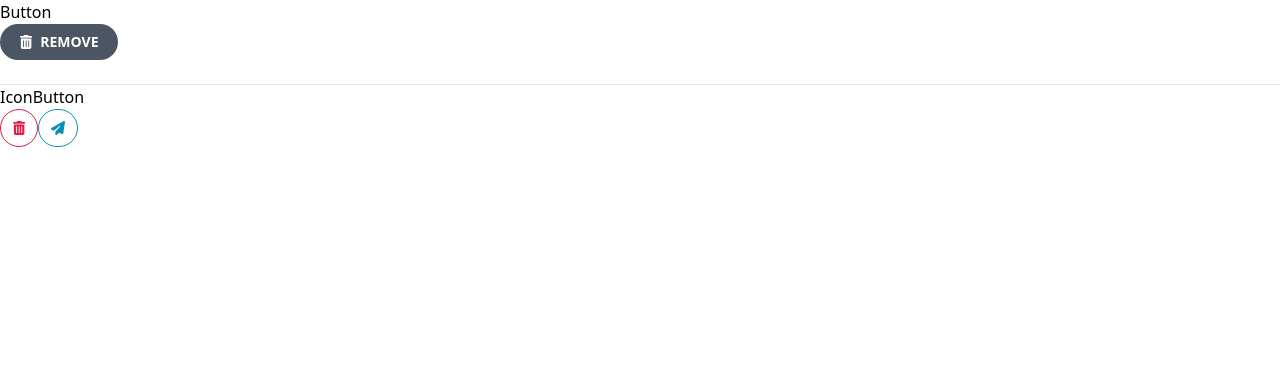
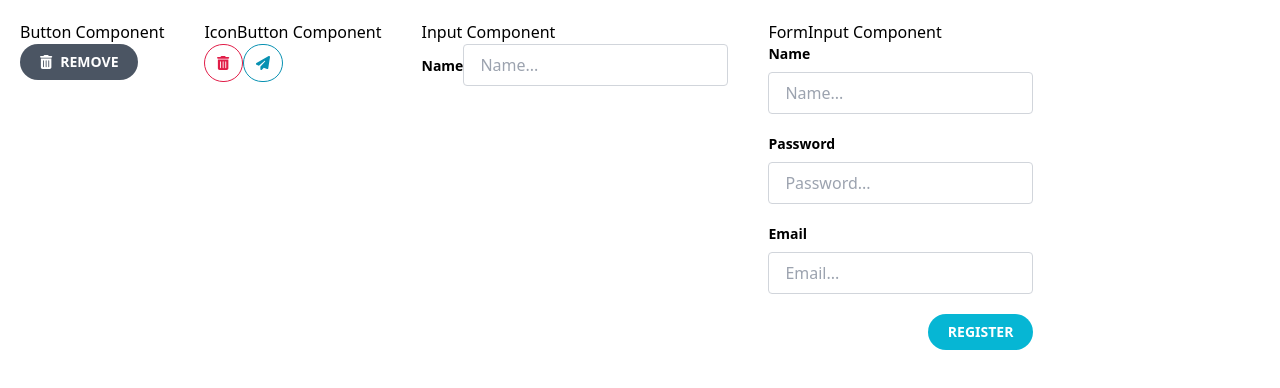
Before and after one commit to Monitel-IOT/pediatria-app-frontend, a React (Create React App) app: page /#/ in a window 1280 px wide. Shown: the top 388 px of the page. Built offline with nearby package versions, Linux system fonts and the light colour scheme; no server answers.

Commit message:
Feat: Add atoms, molecules and organisms

```diff
--- /dev/null
+++ b/src/components/UI/atoms/Input/Input.jsx
@@ -0,0 +1,12 @@
+import React from 'react';
+import PropTypes from 'prop-types';
+
+const Input = (props) => (
+  <input {...props} className="border-gray-300 py-2 px-4 border rounded focus:border-cyan-600 outline-0" />
+);
+
+Input.propTypes = {
+  type: PropTypes.string,
+};
+
+export default Input;
--- /dev/null
+++ b/src/components/UI/atoms/Label/Label.jsx
@@ -0,0 +1,13 @@
+import React from 'react';
+import PropTypes from 'prop-types';
+
+const Label = ({ children, htmlFor, ...props }) => (
+  <label htmlFor={htmlFor} {...props} className="text-sm font-bold mb-2">{children}</label>
+);
+
+Label.propTypes = {
+  children: PropTypes.oneOfType([PropTypes.string, PropTypes.node]),
+  htmlFor: PropTypes.string,
+};
+
+export default Label;
--- /dev/null
+++ b/src/components/UI/molecules/FormInput.jsx
@@ -0,0 +1,21 @@
+import React from 'react';
+import PropTypes from 'prop-types';
+import Input from '../atoms/Input/Input';
+import Label from '../atoms/Label/Label';
+
+const FormInput = ({
+  label, placeholder, type, ...props
+}) => (
+  <div {...props} className="flex flex-col mb-5">
+    <Label htmlFor={label}>{label}</Label>
+    <Input id={label} placeholder={placeholder} type={type} />
+  </div>
+);
+
+FormInput.propTypes = {
+  label: PropTypes.string,
+  placeholder: PropTypes.string,
+  type: PropTypes.string,
+};
+
+export default FormInput;
--- /dev/null
+++ b/src/components/UI/organisms/Stack/Stack.jsx
@@ -0,0 +1,27 @@
+import React from 'react';
+import PropTypes from 'prop-types';
+
+const Stack = ({ children, horizontal, ...props }) => {
+  const styles = (key) => {
+    switch (key) {
+      case 'left':
+        return 'text-left';
+      case 'center':
+        return 'text-center';
+      case 'right':
+        return 'text-right';
+      default:
+        return 'text-left';
+    }
+  };
+  return (
+    <div {...props} className={`${styles(horizontal)}`}>{children}</div>
+  );
+};
+
+Stack.propTypes = {
+  children: PropTypes.oneOfType([PropTypes.string, PropTypes.node]),
+  horizontal: PropTypes.string,
+};
+
+export default Stack;
--- a/src/components/pages/HomePage/HomePage.jsx
+++ b/src/components/pages/HomePage/HomePage.jsx
@@ -1,10 +1,14 @@
 import React, { useEffect } from 'react';
-import { useDispatch, useSelector } from 'react-redux';
+import { useDispatch } from 'react-redux';
 import { FontAwesomeIcon } from '@fortawesome/react-fontawesome';
 import { faTrashCan, faPaperPlane } from '@fortawesome/free-solid-svg-icons';
 import { getCharactersRickAndMorty } from '../../../thunkAction/rickAndMorty/rickAndMortyThunk';
 import Button from '../../UI/atoms/Button/Button';
 import IconButton from '../../UI/atoms/IconButton/IconButton';
+import Input from '../../UI/atoms/Input/Input';
+import Label from '../../UI/atoms/Label/Label';
+import FormInput from '../../UI/molecules/FormInput';
+import Stack from '../../UI/organisms/Stack/Stack';
 // import { ReactComponent as Trash } from '../../../assets/svg/Trash.svg';
 
 const HomePage = () => {
@@ -19,25 +23,40 @@
   }, []);
 
   return (
-    <div>
-      <h1 className="text-primary">Button</h1>
+    <div className="flex">
+      <div className="p-5">
+        <h1 className="text-primary">Button Component</h1>
         <Button
           disabled
           iconLeft={<FontAwesomeIcon icon={faTrashCan} />}
-        onClick={() => console.log('Removing...')}
         >
           Remove
         </Button>
-      <br />
-      <br />
-      <hr />
-      <h2>IconButton</h2>
+      </div>
+      <div className="p-5">
+        <h2>IconButton Component</h2>
         <IconButton
           outline="danger"
           icon={<FontAwesomeIcon icon={faTrashCan} />}
-        onClick={() => console.log('Removing...')}
         />
         <IconButton outline="blue" icon={<FontAwesomeIcon icon={faPaperPlane} />} />
+      </div>
+      <div className="p-5">
+        <h2>Input Component</h2>
+        <Label htmlFor="name">Name</Label>
+        <Input id="name" type="text" placeholder="Name..." />
+      </div>
+      <div className="p-5">
+        <h2>FormInput Component</h2>
+        <FormInput label="Name" type="text" placeholder="Name..." />
+        <FormInput label="Password" type="password" placeholder="Password..." />
+        <FormInput label="Email" type="email" placeholder="Email..." />
+        <Stack horizontal="right">
+          <Button primary>
+            Register
+          </Button>
+        </Stack>
+      </div>
     </div>
   );
 };
```
Also changed, not shown: .eslintrc.json. Lines whose indentation alone changed are shown as unchanged.
